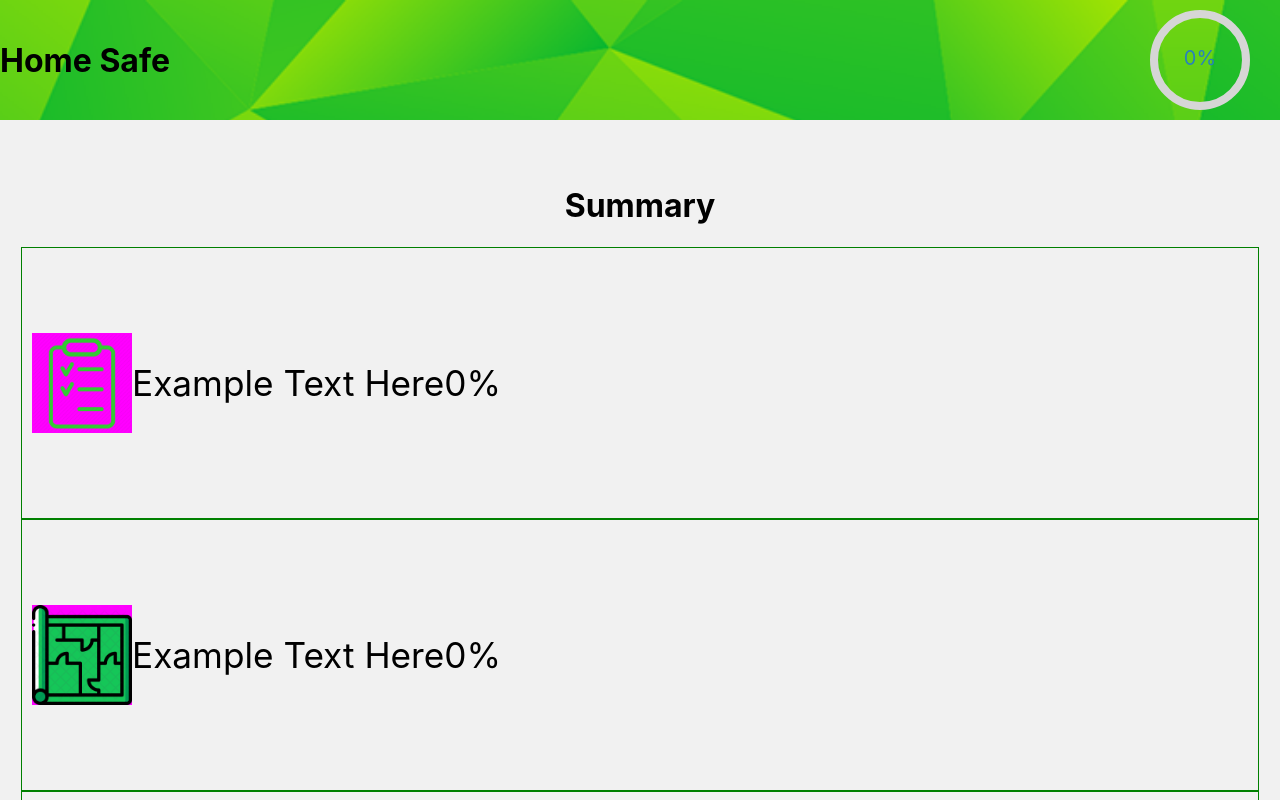
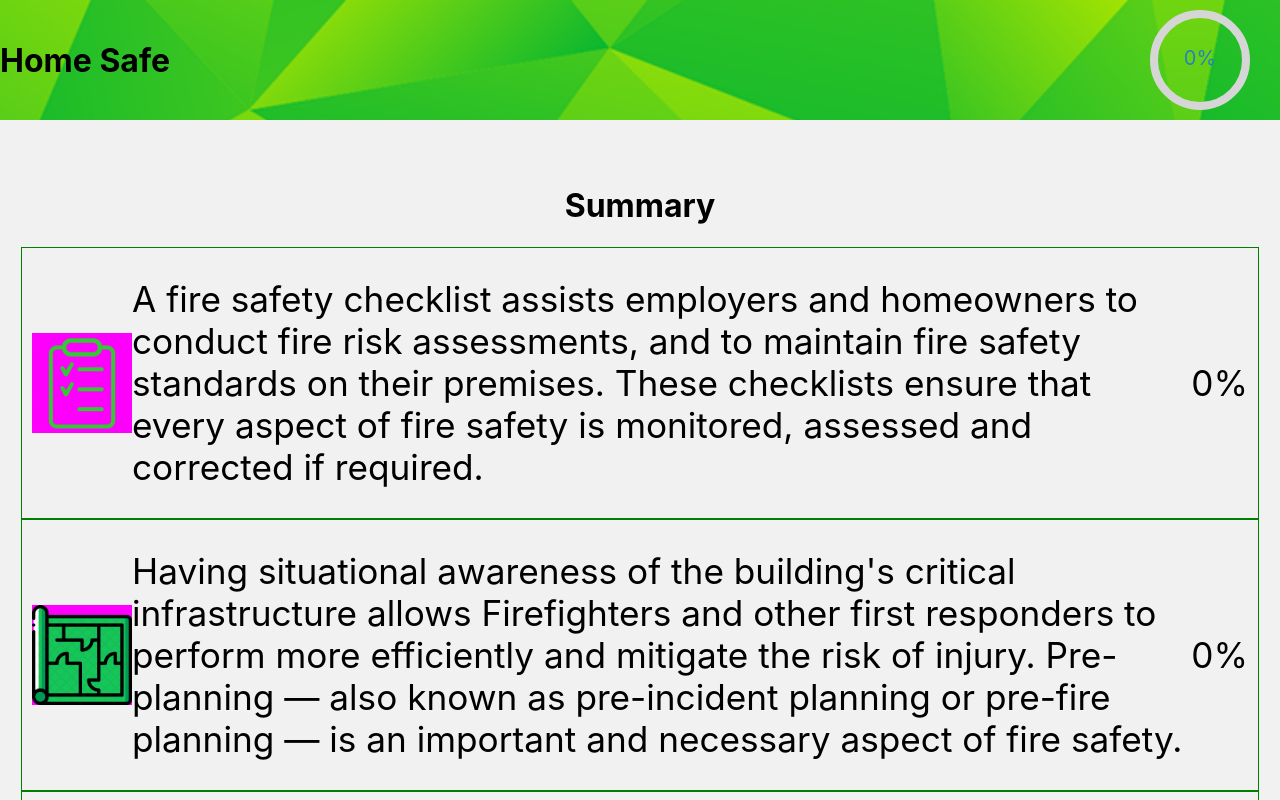
Before and after one commit to baldm0mma/home-safe, a React (Create React App) app: page /summary in a window 1280 px wide. Shown: the top 800 px of the page. Built offline with nearby package versions, Linux system fonts and the light colour scheme.

Commit message:
Add className to images and import branch specific texts from Descriptions file.

```diff
--- a/src/Containers/SummaryBranch/SummaryBranch.js
+++ b/src/Containers/SummaryBranch/SummaryBranch.js
@@ -1,28 +1,38 @@
 import React from 'react';
 import './SummaryBranch.scss';
+import { checklistText, preIncidentText } from './Descriptions';
 
 export const SummaryBranch = props => {
   switch (props.category) {
     case 'checklist':
       return (
         <div className="summary-branch">
-          <img src={require('../../assets/_checklistIcon.png')} />
-          <p className="branch-description">Example Text Here</p>
+          <img
+            className="branch-icon"
+            src={require('../../assets/_checklistIcon.png')}
+          />
+          <p className="branch-description">{checklistText}</p>
           <p className="branch-coverage">0%</p>
         </div>
       );
     case 'preIncident':
       return (
         <div className="summary-branch">
-          <img src={require('../../assets/_preIncident.png')} />
-          <p className="branch-description">Example Text Here</p>
+          <img
+            className="branch-icon"
+            src={require('../../assets/_preIncident.png')}
+          />
+          <p className="branch-description">{preIncidentText}</p>
           <p className="branch-coverage">0%</p>
         </div>
       );
     case 'floorPlan':
       return (
         <div className="summary-branch">
-          <img src={require('../../assets/_floorplanIcon.jpg')} />
+          <img
+            className="branch-icon"
+            src={require('../../assets/_floorplanIcon.jpg')}
+          />
           <p className="branch-description">Example Text Here</p>
           <p className="branch-coverage">0%</p>
         </div>
@@ -30,7 +40,7 @@ export const SummaryBranch = props => {
     default:
       return (
         <div className="summary-branch">
-          <img src="" />
+          <img className="branch-icon" src="" />
           <p className="branch-description">Example Text Here</p>
           <p className="branch-coverage">0%</p>
         </div>
```
